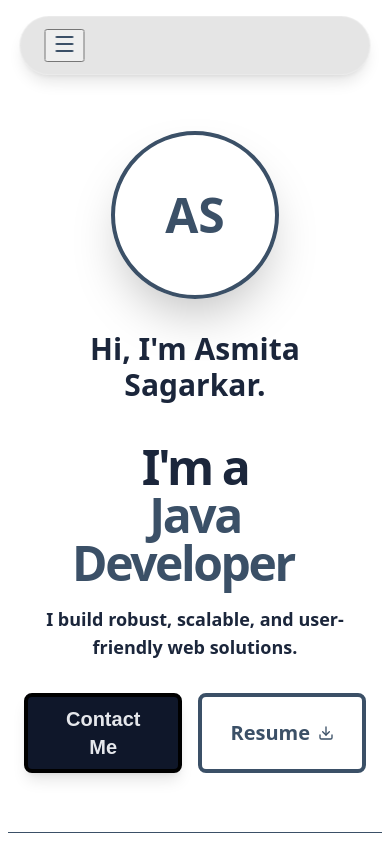
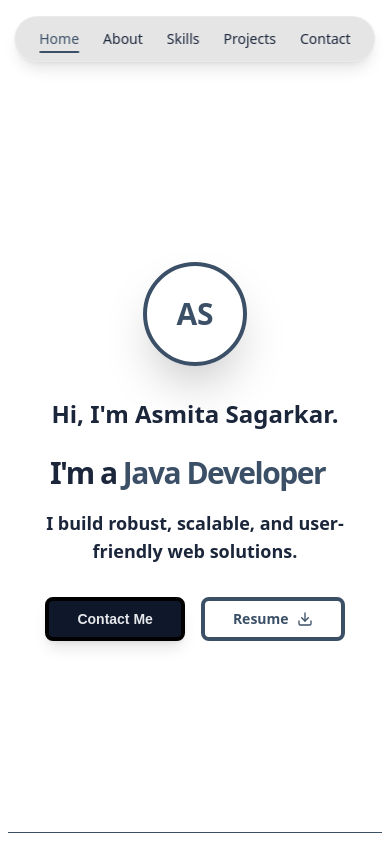
Before and after one commit to AsmitaSagarkar/Portfolio-3.0, a Next.js app: page / in a window 390 px wide. Shown: the top 844 px of the page. Built offline with nearby package versions, Linux system fonts and the light colour scheme.

Commit message:
updated mobile friendly view

```diff
--- a/src/components/Nav/Nav.tsx
+++ b/src/components/Nav/Nav.tsx
@@ -1,9 +1,7 @@
-// components/Nav.tsx
 'use client';
 
 import { useState, useEffect } from 'react';
 import Link from 'next/link';
-import { Menu, X } from 'lucide-react';
 
 const navItems = [
   { name: 'Home', href: '#hero' },
@@ -14,33 +12,27 @@ const navItems = [
 ];
 
 export default function Nav() {
-  const [menuOpen, setMenuOpen] = useState(false);
   const [activeSection, setActiveSection] = useState<string>('hero');
 
   useEffect(() => {
     const handleScroll = () => {
-      const sections = navItems.map(item => document.querySelector(item.href) as HTMLElement);
       const scrollPos = window.scrollY + 200;
-      for (const section of sections) {
+      navItems.forEach((item) => {
+        const section = document.querySelector(item.href) as HTMLElement;
         if (section && scrollPos >= section.offsetTop && scrollPos < section.offsetTop + section.offsetHeight) {
           setActiveSection(section.id);
         }
-      }
+      });
     };
+
     window.addEventListener('scroll', handleScroll);
     return () => window.removeEventListener('scroll', handleScroll);
   }, []);
 
   return (
-    <nav className="fixed top-4 left-1/2 -translate-x-1/2 z-50 w-[90%] md:w-auto">
-      <div className="backdrop-blur-lg bg-black/10 dark:bg-white/10 border border-white/20 shadow-lg rounded-full px-6 py-3 flex items-center justify-between md:space-x-8">
+    <nav className="fixed top-4 left-1/2 -translate-x-1/2 z-50">
+      <div className="backdrop-blur-lg bg-black/10 dark:bg-white/10 border border-white/20 shadow-lg rounded-full px-6 py-3 flex items-center space-x-6">
 
-        {/* <Link href="#hero" className="text-lg font-semibold no-underline text-textSubtle hover:text-primary-accent transition-colors">
-          Asmita<span className="text-primary-accent">.</span>
-        </Link> */}
-
-        {/* Desktop Menu */}
-        <div className="hidden md:flex items-center space-x-6">
         {navItems.map((item) => (
           <Link
             key={item.name}
@@ -53,35 +45,13 @@ export default function Nav() {
           >
             {item.name}
 
-              {/* Active underline indicator */}
             {activeSection === item.href.replace('#', '') && (
               <span className="absolute -bottom-1 left-0 right-0 h-[2px] bg-primary-accent rounded-full"></span>
             )}
           </Link>
         ))}
+
       </div>
-
-        {/* Mobile Toggle */}
-        <button className="md:hidden text-primary-accent" onClick={() => setMenuOpen(!menuOpen)}>
-          {menuOpen ? <X size={24} /> : <Menu size={24} />}
-        </button>
-      </div>
-
-      {/* Mobile Menu Dropdown */}
-      {menuOpen && (
-        <div className="mt-3 bg-black/20 dark:bg-white/10 backdrop-blur-lg border border-white/20 shadow-lg rounded-xl py-4 flex flex-col space-y-3 text-center text-lg font-medium">
-          {navItems.map((item) => (
-            <Link
-              key={item.name}
-              href={item.href}
-              onClick={() => setMenuOpen(false)}
-              className="text-textSubtle hover:text-primary-accent no-underline transition-colors"
-            >
-              {item.name}
-            </Link>
-          ))}
-        </div>
-      )}
     </nav>
   );
 }
--- a/src/components/sections/Hero.tsx
+++ b/src/components/sections/Hero.tsx
@@ -17,17 +17,17 @@ export const Hero = () => {
           initial={{ scale: 0.8, opacity: 0 }}
           animate={{ scale: 1, opacity: 1 }}
           transition={{ duration: 0.5 }}
-          className="mx-auto rounded-full border-4 border-primary-accent w-40 h-40 flex items-center justify-center text-5xl font-bold text-primary-accent shadow-2xl mb-8"
+          className="mx-auto rounded-full border-4 border-primary-accent md:w-40 md:h-40 w-24 h-24 flex items-center justify-center md:text-5xl text-3xl font-bold text-primary-accent shadow-2xl mb-8"
         >
           AS
         </motion.div>
 
-        <motion.p className="text-3xl text-textSubtle font-semibold mb-4" transition={{ delay: 0.1 }}>
+        <motion.p className="md:text-3xl text-2xl  text-textSubtle font-semibold mb-4" transition={{ delay: 0.1 }}>
           Hi, I&apos;m Asmita Sagarkar.
         </motion.p>
 
         <motion.h1
-          className="text-5xl sm:text-7xl font-bold mb-4 text-textSubtle tracking-tighter"
+          className="md:text-5xl text-3xl sm:text-7xl font-bold mb-4 text-textSubtle tracking-tighter"
           transition={{ delay: 0.2 }}
         >
           I&apos;m a{' '}
@@ -52,7 +52,7 @@ export const Hero = () => {
           transition={{ delay: 0.4 }}
         >
           <Link href="#contact">
-            <button className="bg-background-dark text-xl text-text1-light py-2 px-7 rounded-lg font-semibold shadow-lg border-4">
+            <button className="bg-background-dark md:text-xl text-sm text-text1-light py-2 px-7 rounded-lg font-semibold shadow-lg border-4">
               Contact Me
             </button>
           </Link>
@@ -61,7 +61,7 @@ export const Hero = () => {
             href={RESUME_LINK}
             target="_blank"
             rel="noopener noreferrer"
-            className="border border-primary-accent text-xl text-primary-accent py-2 px-7 rounded-lg font-semibold flex items-center no-underline border-4"
+            className="border border-primary-accent md:text-xl text-sm text-primary-accent py-2 px-7 rounded-lg font-semibold flex items-center no-underline border-4"
           >
             Resume
             <Download className="ml-2 h-4 w-4" />
```
Lines whose indentation alone changed are shown as unchanged.
